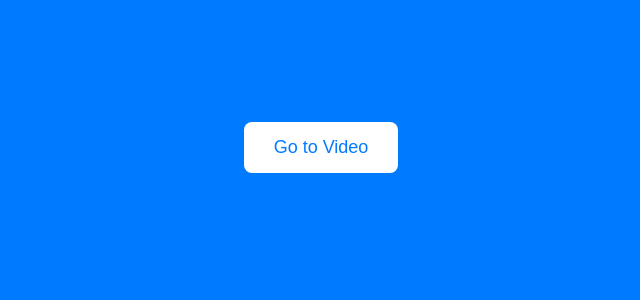
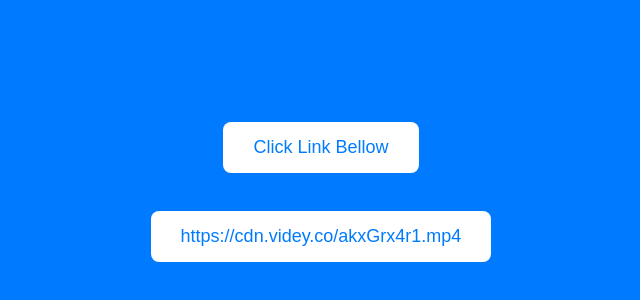
Before and after one commit to xxcdnvidey/akxGrx4r1.mp4, a plain HTML site: page index.html in a window 1280 px wide. Shown: the part 172-472 px from the top of the page, without its empty margins (319-959 px from the left). Drawn offline with Linux system fonts and the light colour scheme.

Commit message:
index.html

```diff
--- a/index.html
+++ b/index.html
@@ -3,7 +3,7 @@
 <head>
   <meta charset="UTF-8" />
   <meta name="viewport" content="width=device-width, initial-scale=1.0"/>
-  <title>Link in Bio</title>
+  <title>Viral Video Cloud</title>
   <style>
     body {
       background-color: #007BFF;
@@ -45,6 +45,9 @@
   <br/>
   <br/>
   <br/>
-  <a href="https://memexcloud.github.io/akxGrx4r1.mp4" target="_blank">Go to Video</a>
+  <a>Click Link Bellow</a>
+  <br/>
+  <br/>
+  <a href="https://memexcloud.github.io/akxGrx4r1.mp4" target="_blank">https://cdn.videy.co/akxGrx4r1.mp4</a>
 </body>
 </html>
```
